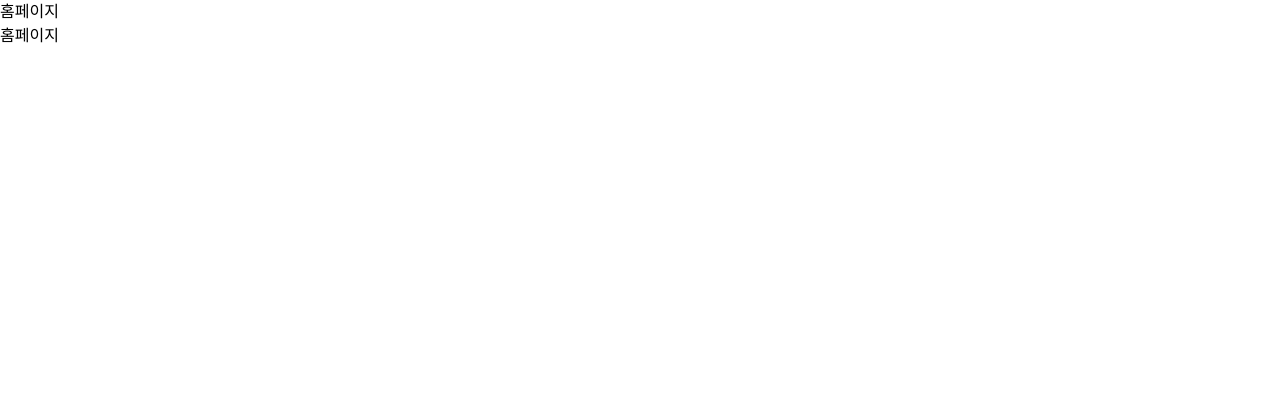
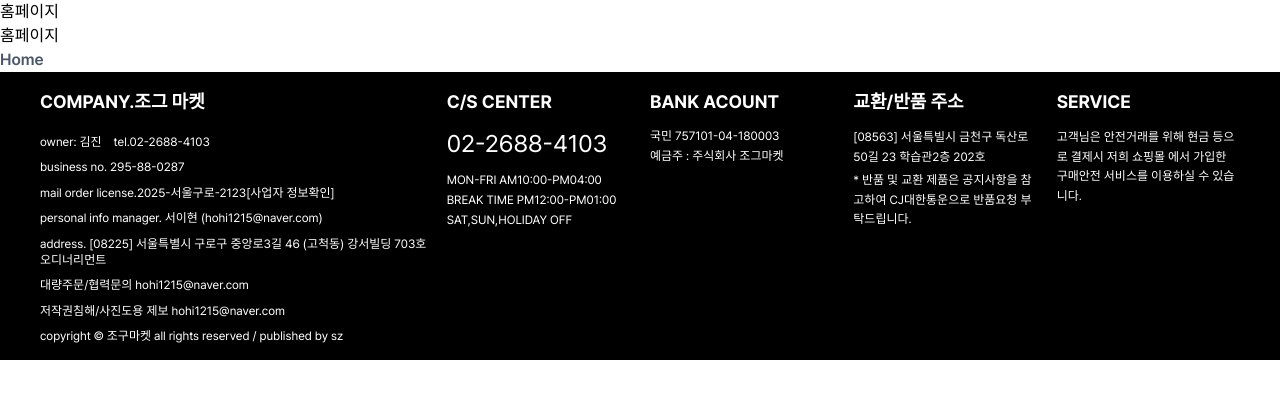
Before and after one commit to jjeankim/jogeu-market, a Next.js app: page / in a window 1280 px wide. Shown: the top 398 px of the page. Built offline with nearby package versions, Linux system fonts and the light colour scheme.

Commit message:
Footer 추가, BreadCrumb 추가

```diff
--- a/package.json
+++ b/package.json
@@ -15,6 +15,7 @@
     "react-dom": "19.1.0",
     "react-hook-form": "^7.61.1",
     "react-hot-toast": "^2.5.2",
+    "react-icons": "^5.5.0",
     "zustand": "^5.0.6"
   },
   "devDependencies": {
--- /dev/null
+++ b/src/components/ui/Footer.tsx
@@ -0,0 +1,62 @@
+import React from "react";
+
+const Footer = () => {
+  return (
+    <>
+      <footer className="w-full h-72 bg-black px-10 py-4 flex justify-center items-center">
+        <div className=" w-full h-full grid grid-cols-6 gap-5 text-white ">
+          <div className="w-full col-span-2 companyInfo flex flex-col justify-between  space-y-1  text-xs ">
+            <h4 className="font-bold text-lg mb-3">COMPANY.조그 마켓</h4>
+            <div className="space-x-3">
+              <span>owner: 김진</span>
+              <span>tel.02-2688-4103</span>
+            </div>
+            <span>business no. 295-88-0287</span>
+            <span>mail order license.2025-서울구로-2123[사업자 정보확인]</span>
+            <span>personal info manager. 서이현 (hohi1215@naver.com)</span>
+            <span>
+              address. [08225] 서울특별시 구로구 중앙로3길 46 (고척동) 강서빌딩
+              703호 오디너리먼트
+            </span>
+            <span>대량주문/협력문의 hohi1215@naver.com</span>
+            <span>저작권침해/사진도용 제보 hohi1215@naver.com</span>
+            <span>
+              copyright © 조구마켓 all rights reserved / published by sz
+            </span>
+          </div>
+          <div className="flex flex-col space-y-1">
+            <h4 className="font-bold text-lg mb-3">C/S CENTER</h4>
+            <span className="text-2xl mb-3 ">02-2688-4103</span>
+            <span className="text-xs">MON-FRI AM10:00-PM04:00</span>
+            <span className="text-xs">BREAK TIME PM12:00-PM01:00</span>
+            <span className="text-xs">SAT,SUN,HOLIDAY OFF</span>
+          </div>
+          <div className="flex flex-col space-y-1">
+            <h4 className="font-bold text-lg mb-3">BANK ACOUNT</h4>
+            <span className="text-xs">국민 757101-04-180003</span>
+            <span className="text-xs">예금주 : 주식회사 조그마켓</span>
+          </div>
+          <div className="flex flex-col space-y-1">
+            <h4 className="font-bold text-lg mb-3">교환/반품 주소</h4>
+            <span className="text-xs leading-relaxed">
+              [08563] 서울특빌시 금천구 독산로50길 23 학습관2층 202호
+            </span>
+            <span className="text-xs leading-relaxed">
+              * 반품 및 교환 제품은 공지사항을 참고하여 CJ대한통운으로 반품요청
+              부탁드립니다.
+            </span>
+          </div>
+          <div className="flex flex-col space-y-1">
+            <h4 className="font-bold text-lg mb-3">SERVICE</h4>
+            <span className="text-xs leading-relaxed">
+              고객님은 안전거래를 위해 현금 등으로 결제시 저희 쇼핑몰 에서
+              가입한 구매안전 서비스를 이용하실 수 있습니다.
+            </span>
+          </div>
+        </div>
+      </footer>
+    </>
+  );
+};
+
+export default Footer;
--- /dev/null
+++ b/src/components/ui/autoBreadcrumb.tsx
@@ -0,0 +1,118 @@
+"use client";
+import { usePathname } from "next/navigation";
+import Link from "next/link";
+import React, { useEffect, useState } from "react";
+import { useRouter } from "next/router";
+import { FiChevronRight } from "react-icons/fi";
+
+type BreadcrumbItem = {
+  label: string;
+  href?: string;
+};
+
+const STATIC_LABELS: Record<string, string> = {
+  login: "로그인",
+  signup: "회원가입",
+  my: "마이페이지",
+  orders: "주문내역",
+  "keep-product": "찜",
+  "writable-reviews": "리뷰작성",
+  coupon: "내 쿠폰함",
+  setting: "개인정보수정",
+  products: "상품",
+  new: "상품등록",
+  cart: "장바구니",
+  pay: "결제",
+  payComplete: "결제 완료",
+};
+
+async function fetchDynamicLabel(
+  segmentName: string,
+  id: string
+): Promise<string> {
+  try {
+    switch (segmentName) {
+      case "products":
+        const resP = await fetch(`/api/products/${id}`);
+        if (!resP.ok) throw new Error();
+        const dataP = await resP.json();
+        return dataP.name;
+
+      case "orders":
+        const resO = await fetch(`/api/orders/${id}`);
+        if (!resO.ok) throw new Error();
+        const dataO = await resO.json();
+        return `Order #${dataO.id}`;
+
+      default:
+        return id;
+    }
+  } catch {
+    return id;
+  }
+}
+
+export default function DynamicBreadcrumb() {
+  const router = useRouter();
+  const [items, setItems] = useState<BreadcrumbItem[]>([]);
+
+  useEffect(() => {
+    if (!router.isReady) return;
+
+    const pathSegments = router.pathname.split("/").filter(Boolean);
+    const asPathSegments = router.asPath.split("/").filter(Boolean);
+
+    const crumbs: BreadcrumbItem[] = [{ label: "Home", href: "/" }];
+
+    async function buildBreadcrumbs() {
+      for (let i = 0; i < pathSegments.length; i++) {
+        const routeSeg = pathSegments[i];
+        const actualSeg = asPathSegments[i];
+        let label = "";
+
+        if (routeSeg.startsWith("[")) {
+          const parentSegment = i > 0 ? asPathSegments[i - 1] : "";
+          label = await fetchDynamicLabel(parentSegment, actualSeg);
+        } else {
+          label =
+            STATIC_LABELS[routeSeg] ||
+            routeSeg.charAt(0).toUpperCase() + routeSeg.slice(1);
+        }
+
+        crumbs.push({
+          label,
+          href: "/" + asPathSegments.slice(0, i + 1).join("/"),
+        });
+      }
+      setItems(crumbs);
+    }
+    buildBreadcrumbs();
+  }, [router.isReady, router.pathname, router.asPath]);
+
+  if (items.length === 0) return null;
+
+  return (
+    <nav aria-label="breadcrumb" className="text-gray-600 flex">
+      {items.map((item, idx) => {
+        const isLast = idx === items.length - 1;
+
+        return (
+          <span key={idx} className="flex items-center">
+            {idx !== 0 && (
+              <span className="mx-2 text-gray-400">
+                <FiChevronRight size={16} />
+              </span>
+            )}
+            {isLast ? (
+              <span className="font-semibold">{item.label}</span>
+            ) : (
+              <Link href={item.href!} className="hover:underline">
+                {item.label}
+              </Link>
+            )}
+          </span>
+        );
+      })}
+    </nav>
+  );
+}
--- a/src/pages/index.tsx
+++ b/src/pages/index.tsx
@@ -1,8 +1,12 @@
+import DynamicBreadcrumb from "@/components/ui/autoBreadcrumb";
+import Footer from "@/components/ui/Footer";
 export default function Home() {
   return (
     <>
       <div>홈페이지</div>
       <div>홈페이지</div>
+      <DynamicBreadcrumb />
+      <Footer />
     </>
   );
 }
--- /dev/null
+++ b/src/pages/test/products/[id].tsx
@@ -0,0 +1,11 @@
+//  testing용 입니다.
+import DynamicBreadcrumb from "@/components/ui/autoBreadcrumb";
+
+export default function TestProductPage() {
+  return (
+    <div className="p-4">
+      <DynamicBreadcrumb />
+      <h1 className="text-xl font-bold mt-4">제품 상세 페이지</h1>
+    </div>
+  );
+}
```
Also changed, not shown: src/pages/my/orders/index.tsx (added), 1 other file (tests, documents, lock files or other folders).
